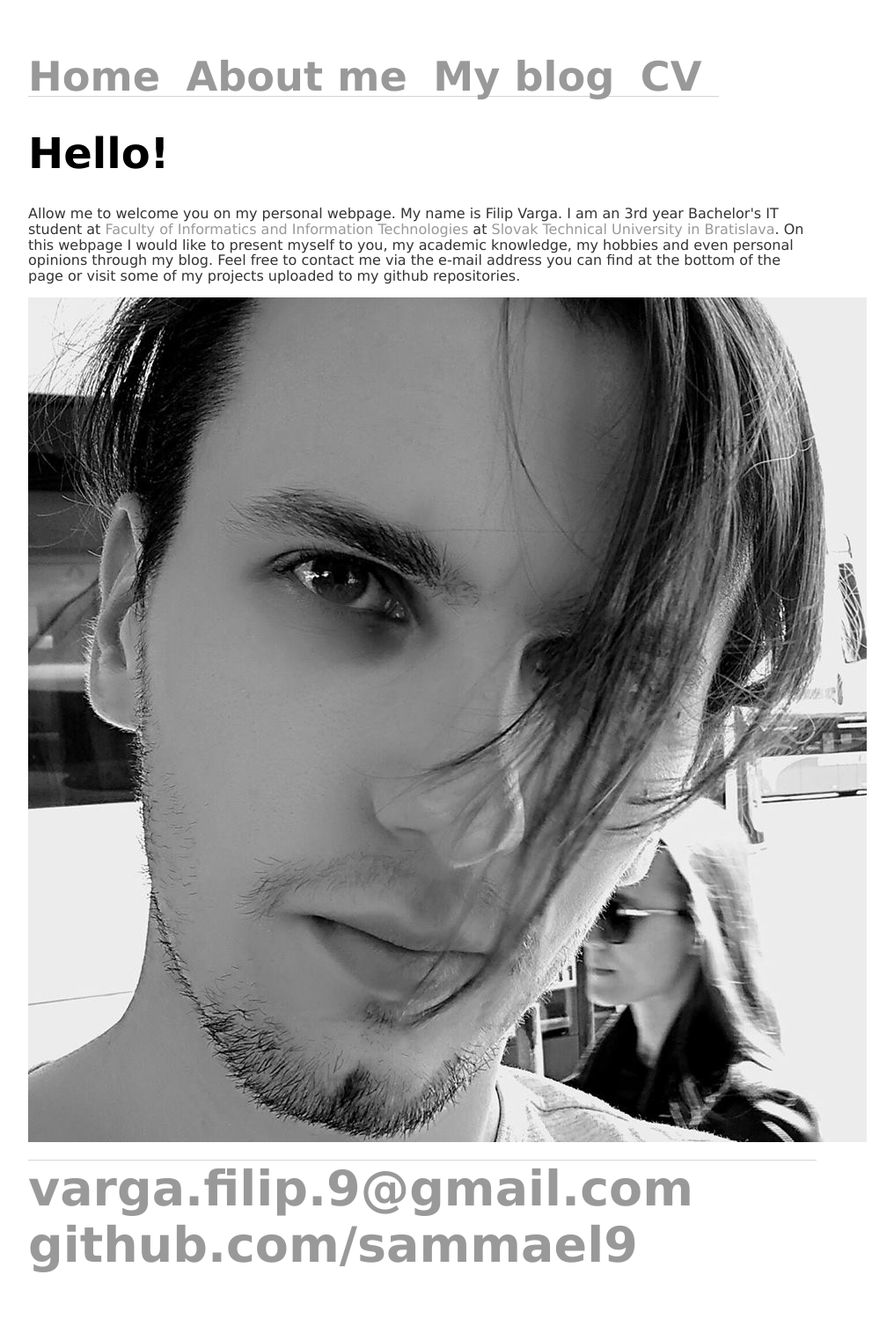
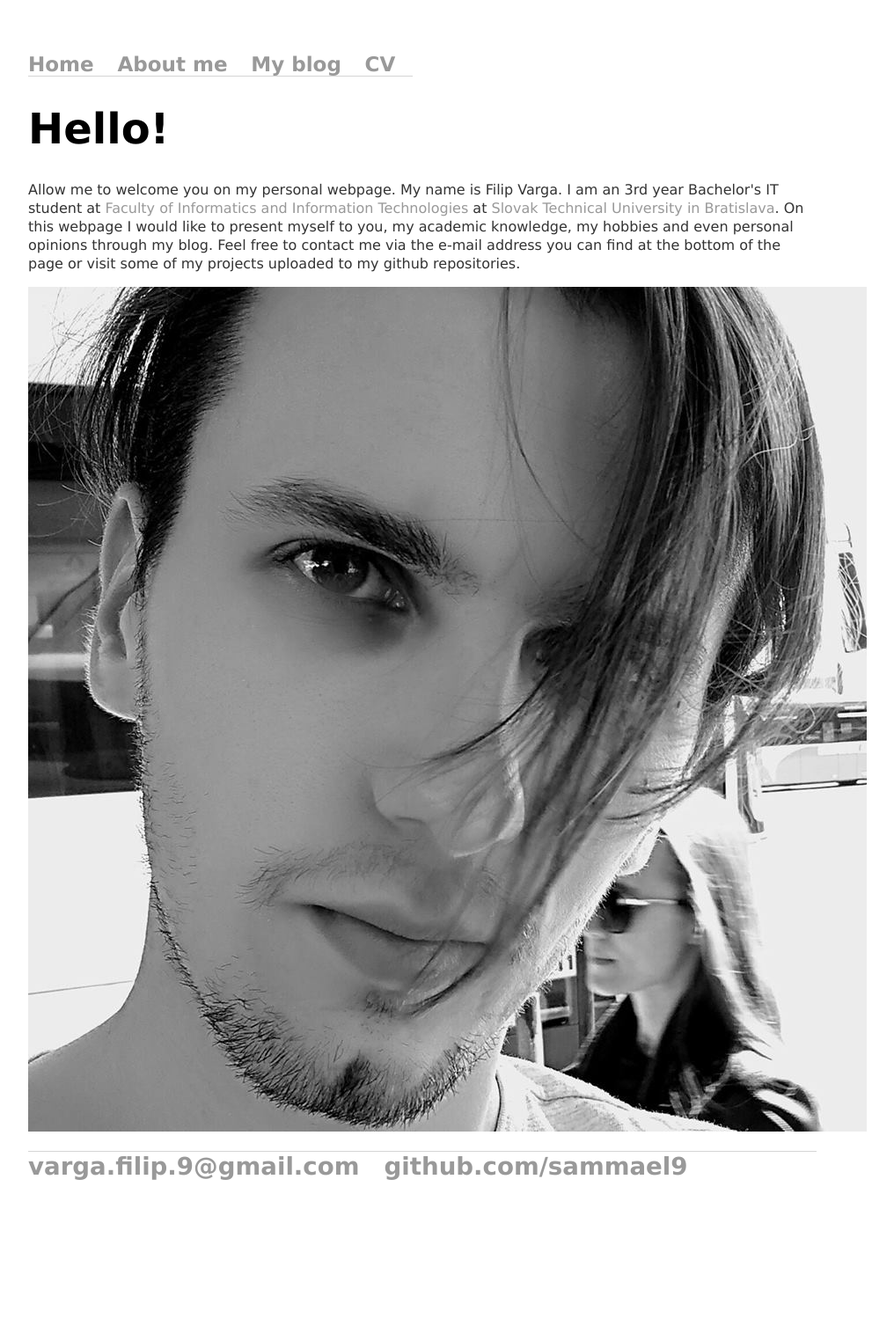
Before and after one commit to sammael9/sammael9.github.io, a Jekyll site: the page built from index.html, in a window 1280 px wide. Shown: the whole page at 88% size, without its empty margins (160-1176 px from the left). Built offline with Jekyll 4.4.1, drawn with Linux system fonts in a browser that asks for light colours; after the commit the page ends 1402 px from its top, so only the background shows below that.

Commit message:
Update main.css

```diff
--- a/css/main.css
+++ b/css/main.css
@@ -7,7 +7,7 @@ footer ul {
     padding: 0px;
     list-style: none;
     font-weight: bold;
-    font-size: 1.7em;
+    font-size: 1.2em;
     display: inline;
 }
 nav ul {
@@ -15,7 +15,7 @@ nav ul {
     padding: 0px;
     list-style: none;
     font-weight: bold;
-    font-size: 1.7em;
+    font-size: 1.2em;
     border-bottom: 1px solid #d5d5d5;
     display: inline;
 }
@@ -23,7 +23,7 @@ nav ul li, footer ul li {
     font-family:'Lucida Sans Unicode', 'Lucida Grande', 'Sans-Serif';
     display: inline;
     margin-right: 20px;
-    font-size: 1.7em;
+    font-size: 1.2em;
 }
 a {
     font-family:'Lucida Sans Unicode', 'Lucida Grande', 'Sans-Serif';
@@ -50,7 +50,7 @@ h3 {
 p {
     font-family:'Lucida Sans Unicode', 'Lucida Grande', 'Sans-Serif';
     font-size: 1em;
-    line-height: 1.1em;
+    line-height: 1.3em;
     color: #333;
 }
 footer {
```
